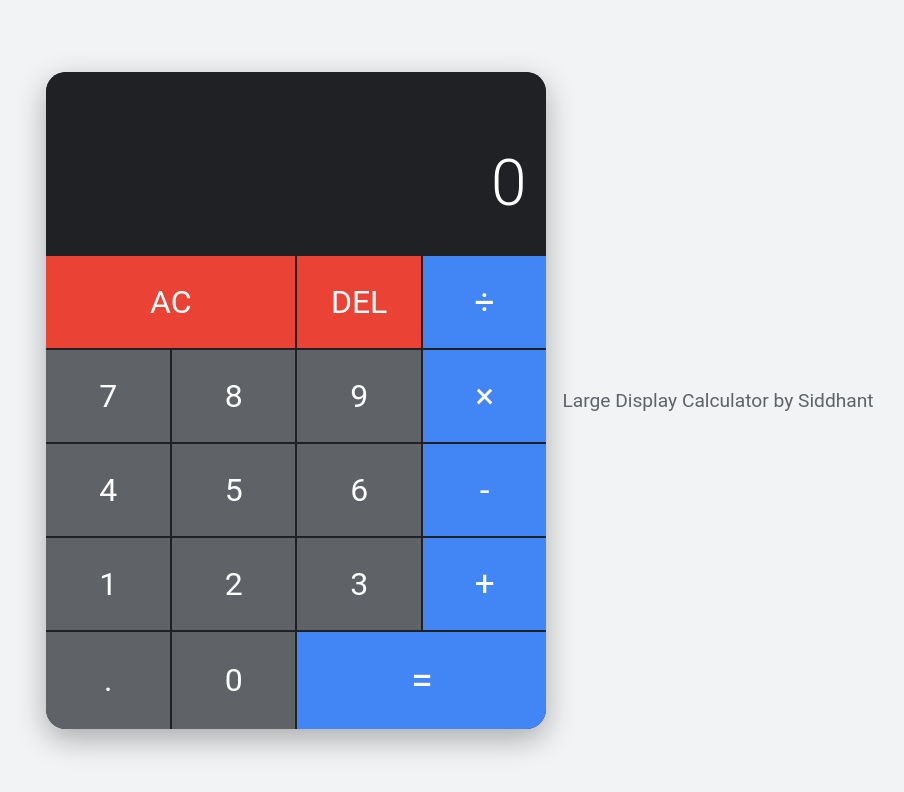
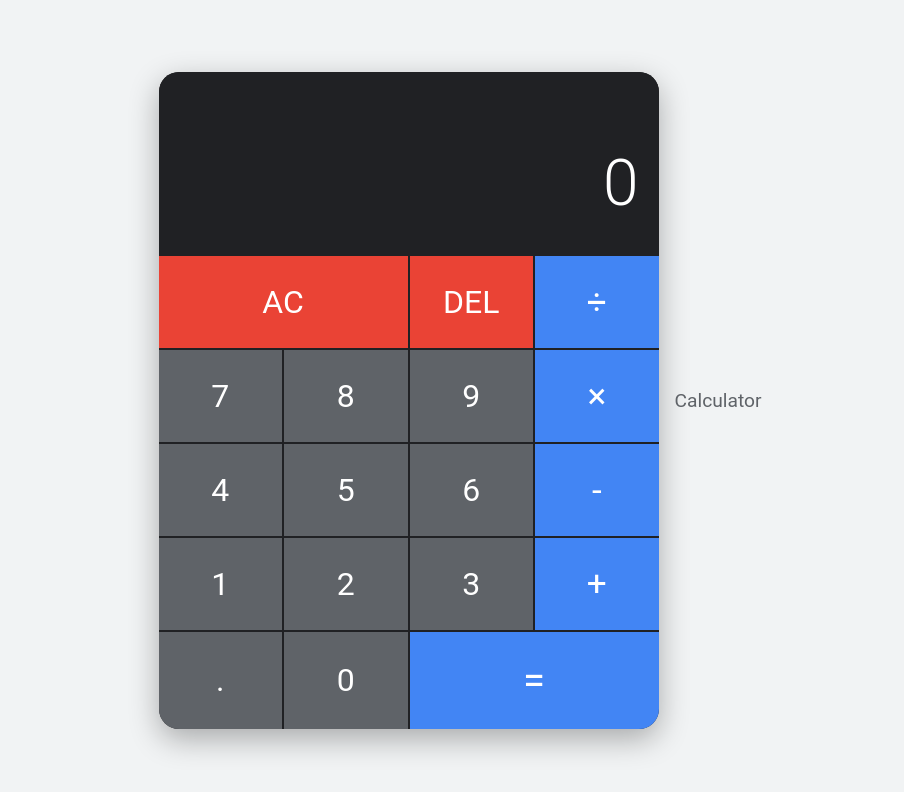
Before and after one commit to SiddhantVgaikwad/JS_Calculator, a plain HTML site: page index.html in a window 1280 px wide. Shown: the whole page, without its empty margins (172-1076 px from the left). Drawn offline with Linux system fonts and the light colour scheme.

Commit message:
Update index.html

```diff
--- a/index.html
+++ b/index.html
@@ -3,7 +3,7 @@
 <head>
   <meta charset="UTF-8" />
   <meta name="viewport" content="width=device-width, initial-scale=1.0" />
-  <title>Large Display Calculator | Siddhant</title>
+  <title>Calculator || Siddhant</title>
   <style>
     :root {
       --primary: #4285f4;
@@ -185,7 +185,7 @@
       <button data-equals class="span-two">=</button>
     </div>
   </div>
-  <div class="brand">Large Display Calculator by Siddhant</div>
+  <div class="brand">Calculator</div>
 
   <script>
     // Calculator functionality
```
